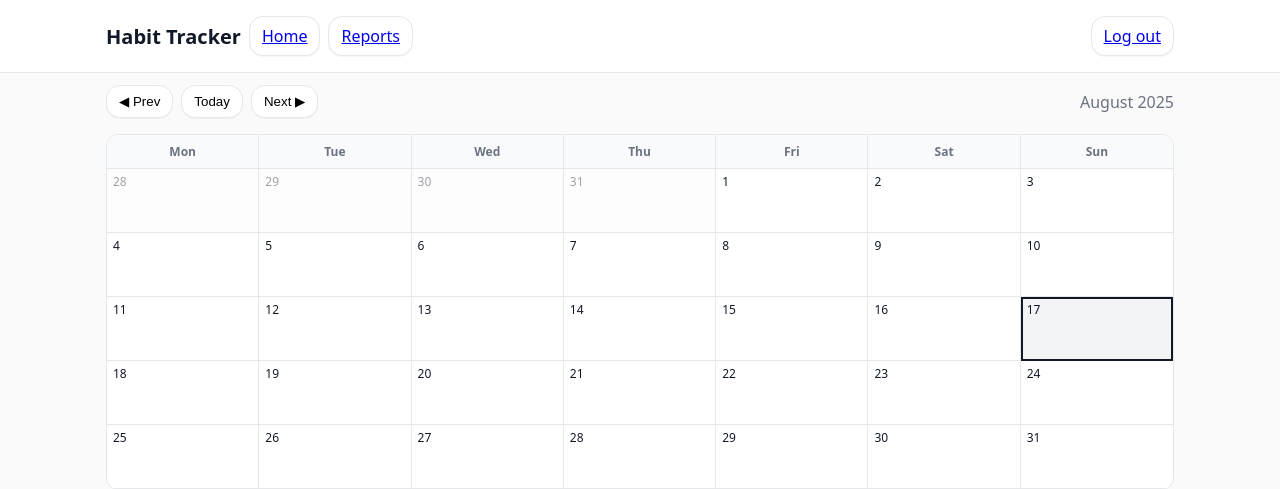
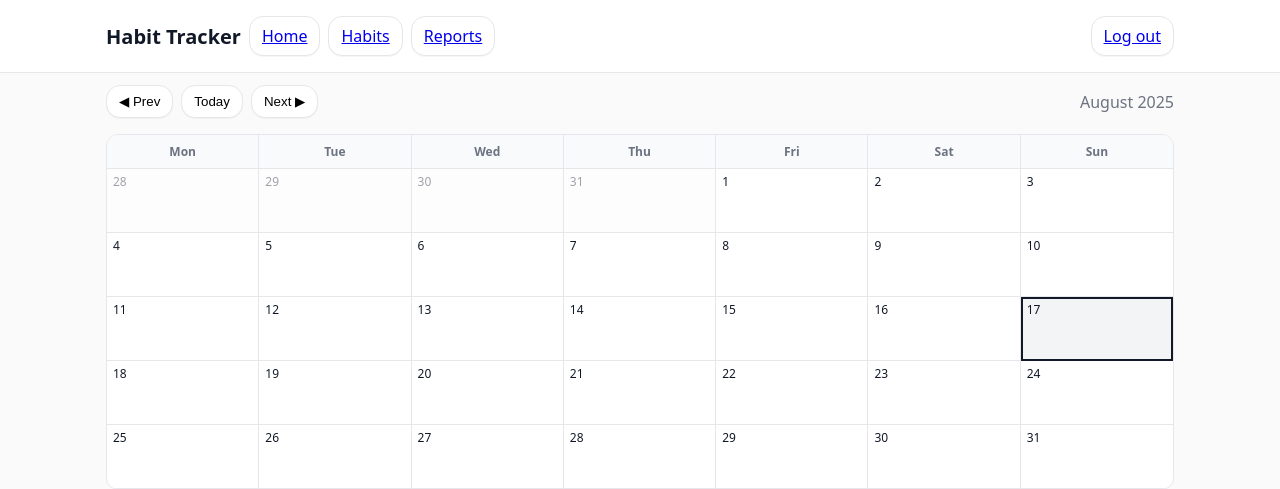
Before and after one commit to 114576u/HabitTracker, a Flask app: page / in a window 1280 px wide. Shown: the top 489 px of the page. Run offline with Flask 3, Linux system fonts and the light colour scheme; the visitor is signed in with stand-in values (Sample User, id 1); data that the repository does not hold is empty.

Commit message:
Added the link for habits_page in home links

```diff
--- a/templates/base.html
+++ b/templates/base.html
@@ -12,6 +12,7 @@
     <div class="container row">
       <div class="title">Habit Tracker</div>
       <a class="btn" href="{{ url_for('index') }}">Home</a>
+      <a class="btn" href="{{ url_for('habits_page') }}">Habits</a>
       <a class="btn" href="{{ url_for('reports_page') }}">Reports</a>
       <div class="spacer"></div>
       <a class="btn" href="{{ url_for('logout') }}">Log out</a>
```
